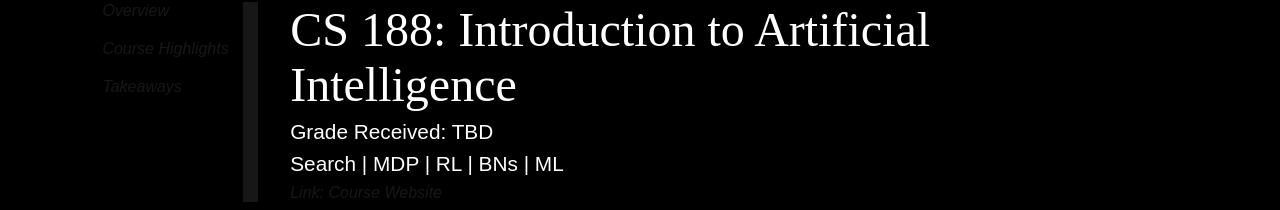
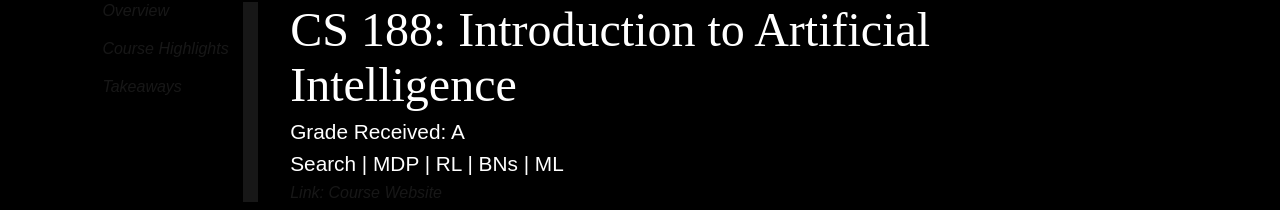
Before and after one commit to brandonwu32/brandonwu, a Next.js app: page /courses/cs188 in a window 1280 px wide. Shown: the part 178-388 px from the top of the page. Built offline with nearby package versions, Linux system fonts and the light colour scheme.

Commit message:
Grade update for CS 188

```diff
--- a/src/app/courses/cs188/page.js
+++ b/src/app/courses/cs188/page.js
@@ -14,7 +14,7 @@ export default function Page() {
             <div className='contents'>
                 <div className='scroll-content'>
                     <h1 className='title'>CS 188: Introduction to Artificial Intelligence</h1>
-                    <h3 className='description'>Grade Received: TBD</h3>
+                    <h3 className='description'>Grade Received: A</h3>
                     <h3 className='description'>Search | MDP | RL | BNs | ML</h3>
                     <i>Link: <a className='project-link' href='https://inst.eecs.berkeley.edu/~cs188/sp25/'>Course Website</a> </i>
                 </div>
```
